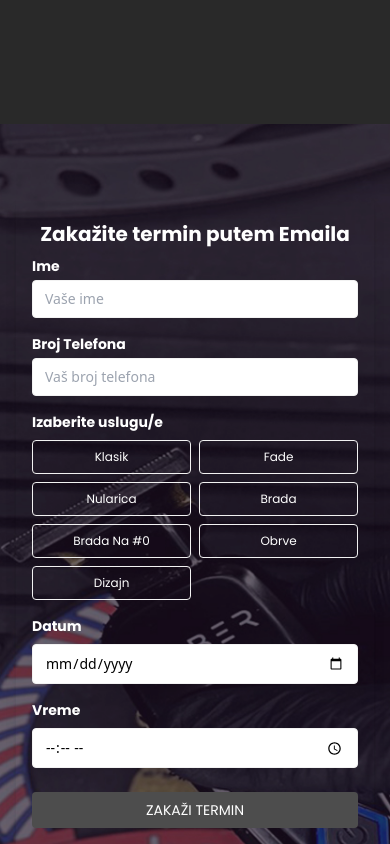
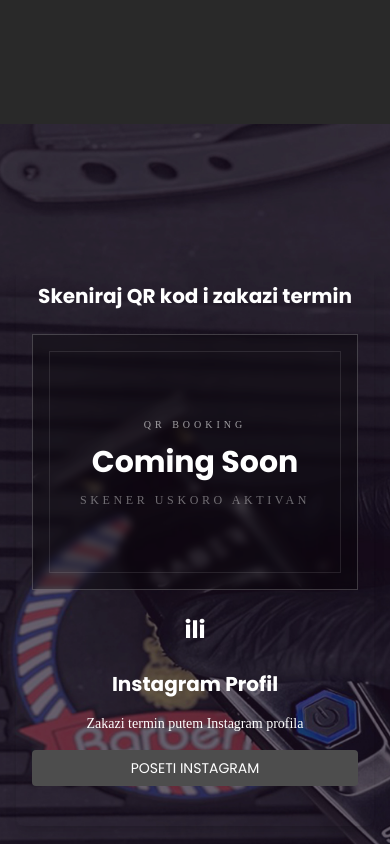
Before and after one commit to therealyhn/manebarberspa, a React (Vite) app: page / in a window 390 px wide. Shown: the part 3940-4784 px from the top of the page. Built offline with nearby package versions, Linux system fonts and the light colour scheme; a web font is replaced by a local one.

Commit message:
booking section

```diff
--- a/src/components/sections/BookForm.jsx
+++ b/src/components/sections/BookForm.jsx
@@ -1,195 +1,53 @@
 import bookImg from '../../assets/book.jpg';
-import { useState } from 'react';
 
 function BookForm() {
-    const [result, setResult] = useState("");
-    const [selectedServices, setSelectedServices] = useState([]);
-    const [showConfirmation, setShowConfirmation] = useState(false);
-    const [date, setDate] = useState("");
-    const [time, setTime] = useState("");
-
-    const services = {
-        klasik: { price: 700, time: 30 },
-        fade: { price: 900, time: 30 },
-        nularica: { price: 400, time: 15 },
-        brada: { price: 300, time: 15 },
-        'brada na #0': { price: 200, time: 10 },
-        obrve: { price: 200, time: 10 },
-        dizajn: { price: 200, time: 10 },
-    };
-
-    const handleServiceChange = (event) => {
-        const { value, checked } = event.target;
-
-        if (checked) {
-            setSelectedServices((prev) => [...prev, value]);
-        } else {
-            setSelectedServices((prev) => prev.filter((service) => service !== value));
-        }
-    };
-
-    const calculateAdditionalFee = () => {
-        const selectedDate = new Date(date);
-        const selectedTime = time ? parseInt(time.split(':')[0], 10) : null;
-
-        let additionalFee = 0;
-
-        if (selectedDate.getDay() === 0) {
-            additionalFee += 300; // Nedelja
-        }
-
-        if (selectedTime !== null && (selectedTime < 9 || selectedTime >= 21)) {
-            additionalFee += 300; // Pre 09:00h ili posle 21:00h
-        }
-
-        return additionalFee;
-    };
-
-    const calculateTotalPrice = () => {
-        const basePrice = selectedServices.reduce((total, service) => total + services[service].price, 0);
-        return basePrice + calculateAdditionalFee();
-    };
-
-    const calculateTotalTime = () => {
-        return selectedServices.reduce((total, service) => total + services[service].time, 0);
-    };
-
-    const onSubmit = async (event) => {
-        event.preventDefault();
-        setResult("Sending....");
-
-        const formData = new FormData(event.target);
-
-        formData.append("access_key", "3df84bb9-73e9-46d2-a33c-88a0b158ba26");
-        formData.append("name", event.target.name.value);
-        formData.append("phone", event.target.phone.value);
-        formData.append("services", selectedServices.join(", "));
-
-        try {
-            const response = await fetch("https://api.web3forms.com/submit", {
-                method: "POST",
-                body: formData,
-            });
-
-            const data = await response.json();
-
-            if (data.success) {
-                setShowConfirmation(true);
-                setResult("");
-                event.target.reset();
-            } else {
-                console.log("Error", data);
-                setResult(data.message);
-            }
-        } catch (error) {
-            console.error("Error submitting form:", error);
-            setResult("Došlo je do greške pri slanju forme.");
-        }
-    };
-
-    const handleCloseConfirmation = () => {
-        setShowConfirmation(false);
-        setDate("");
-        setTime("");
-        setSelectedServices([]);
-        setResult("");
-    };
-
     return (
-        <div className="relative">
-            <img src={bookImg} alt="Contact" className="w-full h-[120vh] md:h-[90vh] object-cover" />
+        <section className="relative w-full h-screen overflow-hidden">
+            <img src={bookImg} alt="Booking" className="w-full h-full object-cover" />
             <div className="absolute inset-0 bg-black/20 flex items-center justify-center px-4 py-8 md:py-0">
                 <div className="flex flex-col md:flex-row bg-transparent p-4 md:p-8 rounded-lg shadow-lg w-full max-w-7xl">
-                    <div className="w-full md:w-2/5 md:pr-4">
-                        <form className="bg-transparent" onSubmit={onSubmit}>
-                            <h2 className="text-xl md:text-3xl font-bold text-white md:mb-6 my-2 text-center font-prata">
-                                Zakažite termin putem Emaila</h2>
-                            <div className="grid grid-cols-1 md:grid-cols-2 gap-4 mb-4">
-                                <div>
-                                    <label htmlFor="name" className="block text-white text-sm md:text-lg font-bold mb-1
-                                     font-prata">Ime</label>
-                                    <input type="text" id="name" name="name" className="w-full px-3 py-2 border border-light-gray
-                                    rounded focus:outline-none focus:border-prime
-                                    focus:ring-2 focus:ring-gray-300 text-sm"
-                                        placeholder="Vaše ime" required />
-                                </div>
-                                <div>
-                                    <label htmlFor="phone" className="block text-white text-sm md:text-lg font-bold mb-1
-                                    font-prata">Broj Telefona</label>
-                                    <input type="tel" id="phone" name="phone" className="w-full px-3 py-2
-                                    border border-light-gray rounded focus:outline-none
-                                     focus:border-prime focus:ring-2 focus:ring-gray-300 text-sm"
-                                        placeholder="Vaš broj telefona" required />
-                                </div>
+                    <div className="w-full md:w-2/5 md:pr-4 flex flex-col items-center justify-center text-center">
+                        <h2 className="text-xl md:text-3xl font-bold text-white mb-6 font-prata">
+                            Skeniraj QR kod i zakazi termin
+                        </h2>
+                        <div className="w-full h-64 md:h-72 flex items-center justify-center relative border border-white/20 bg-black/30 backdrop-blur-sm">
+                            <div className="absolute inset-4 border border-white/10 pointer-events-none"></div>
+                            <div className="flex flex-col items-center gap-3">
+                                <span className="text-[10px] uppercase tracking-[0.4em] text-white/60 font-lato">
+                                    QR Booking
+                                </span>
+                                <span className="text-3xl md:text-5xl font-bold text-white font-prata">
+                                    Coming Soon
+                                </span>
+                                <span className="text-xs uppercase tracking-[0.3em] text-white/40 font-lato">
+                                    Skener uskoro aktivan
+                                </span>
                             </div>
-                            <div className="mb-4">
-                                <label className="block text-white text-sm md:text-lg
-                                font-bold mb-2 font-prata">Izaberite uslugu/e</label>
-                                <div className="grid grid-cols-2 sm:grid-cols-3 gap-2">
-                                    {Object.keys(services).map((service) => (
-                                        <div key={service} className="flex items-center">
-                                            <input type="checkbox" value={service} onChange={handleServiceChange}
-                                                className="hidden peer" id={service} />
-                                            <label htmlFor={service} className="peer-checked:bg-third peer-checked:text-black
-                                             peer-checked:border-transparent peer-checked:ring-2 peer-checked:ring-prime
-                                             transition-all flex items-center justify-center w-full py-2 px-4 bg-transparent
-                                             border border-light-gray rounded hover:bg-prime hover:text-white
-                                             cursor-pointer capitalize text-xs sm:text-sm text-white font-prata">
-                                                {service.charAt(0).toUpperCase() + service.slice(1)}
-                                            </label>
-                                        </div>
-                                    ))}
-                                </div>
-                            </div>
-                            <div className="mb-4">
-                                <label htmlFor="date" className="block text-white text-sm md:text-lg font-bold mb-2
-                                font-prata">Datum</label>
-                                <input type="date" id="date" name="date" className="w-full px-3 py-2
-                                 border border-light-gray rounded focus:outline-none focus:border-prime text-sm"
-                                    value={date} onChange={(e) => setDate(e.target.value)} required />
-                            </div>
-                            <div className="mb-6">
-                                <label htmlFor="time" className="block text-white text-sm md:text-lg font-bold mb-2
-                                font-prata">Vreme</label>
-                                <input type="time" id="time" name="time" className="w-full px-3 py-2
-                                 border border-light-gray rounded focus:outline-none focus:border-prime text-sm"
-                                    value={time} onChange={(e) => setTime(e.target.value)} required />
-                            </div>
-                            <button type="submit" className="w-full bg-prime text-white py-2 rounded
-                            uppercase hover:bg-prime-dark transition-colors duration-300 text-sm font-prata">
-                                Zakaži Termin</button>
-                        </form>
-                        <span className="text-white text-sm mt-2 font-prata">{result}</span>
+                        </div>
                     </div>
+
                     <div className="w-full md:w-1/5 flex flex-col items-center justify-center my-6 md:my-0">
                         <span className="text-2xl md:text-4xl font-bold text-white font-prata">ili</span>
                     </div>
+
                     <div className="w-full md:w-2/5 md:pl-4 flex flex-col items-center justify-center text-center">
                         <h2 className="text-xl md:text-3xl font-bold text-white mb-4 font-prata">Instagram Profil</h2>
-                        <p className="text-white mb-4 text-sm md:text-base font-lato">Zakažite termin putem Instagram profila</p>
-                        <a href="https://www.instagram.com/manemuskifrizer/" target="_blank" rel="noopener noreferrer"
+                        <p className="text-white mb-4 text-sm md:text-base font-lato">
+                            Zakazi termin putem Instagram profila
+                        </p>
+                        <a
+                            href="https://www.instagram.com/manemuskifrizer/"
+                            target="_blank"
+                            rel="noopener noreferrer"
                             className="w-full md:w-auto bg-prime text-white py-2 px-4 mb-6 rounded hover:bg-prime-dark
-                            transition-colors duration-300 uppercase text-sm font-prata">Poseti Instagram</a>
+                            transition-colors duration-300 uppercase text-sm font-prata"
+                        >
+                            Poseti Instagram
+                        </a>
                     </div>
                 </div>
             </div>
-            {showConfirmation && selectedServices.length > 0 && (
-                <div className="fixed inset-0 bg-black/80 flex items-center justify-center text-white text-sm p-4 cursor-pointer"
-                    onClick={handleCloseConfirmation}>
-                    <div className="text-center relative p-6 bg-prime rounded-lg">
-                        <button className="absolute top-2 right-2 text-white text-sm font-bold px-2 py-1"
-                        onClick={(e) => { e.stopPropagation(); handleCloseConfirmation(); }}>X</button>
-                        <p className="text-xl font-prata">Uspešno ste zakazali termin.</p>
-                        <p className="text-xl font-prata">Cena vašeg termina: {calculateTotalPrice()} dinara</p>
-                        <p className="text-xl font-prata">Vreme trajanja termina: {calculateTotalTime()} minuta</p>
-                        <p className="text-xl font-prata">Datum: {date}</p>
-                        <p className="text-xl font-prata">Vreme: {time}</p>
-                        <p className="text-xl font-prata">U koliko je termin popunjen, bićete kontaktirani u što
-                            kraćem vremenskom periodu kako bi pomerili termin.</p>
-                    </div>
-                </div>
-            )}
-        </div>
+        </section>
     );
 }
 
```
